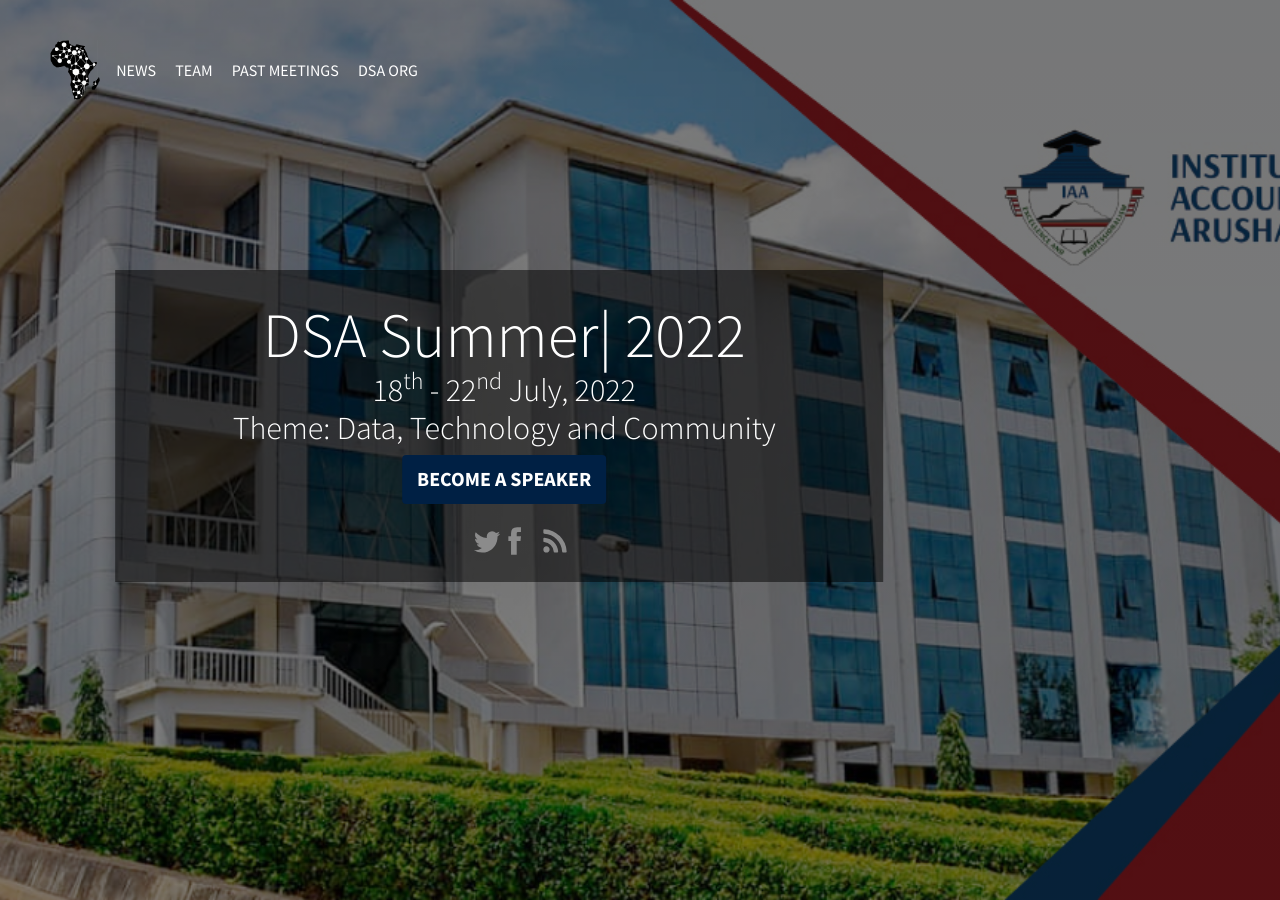
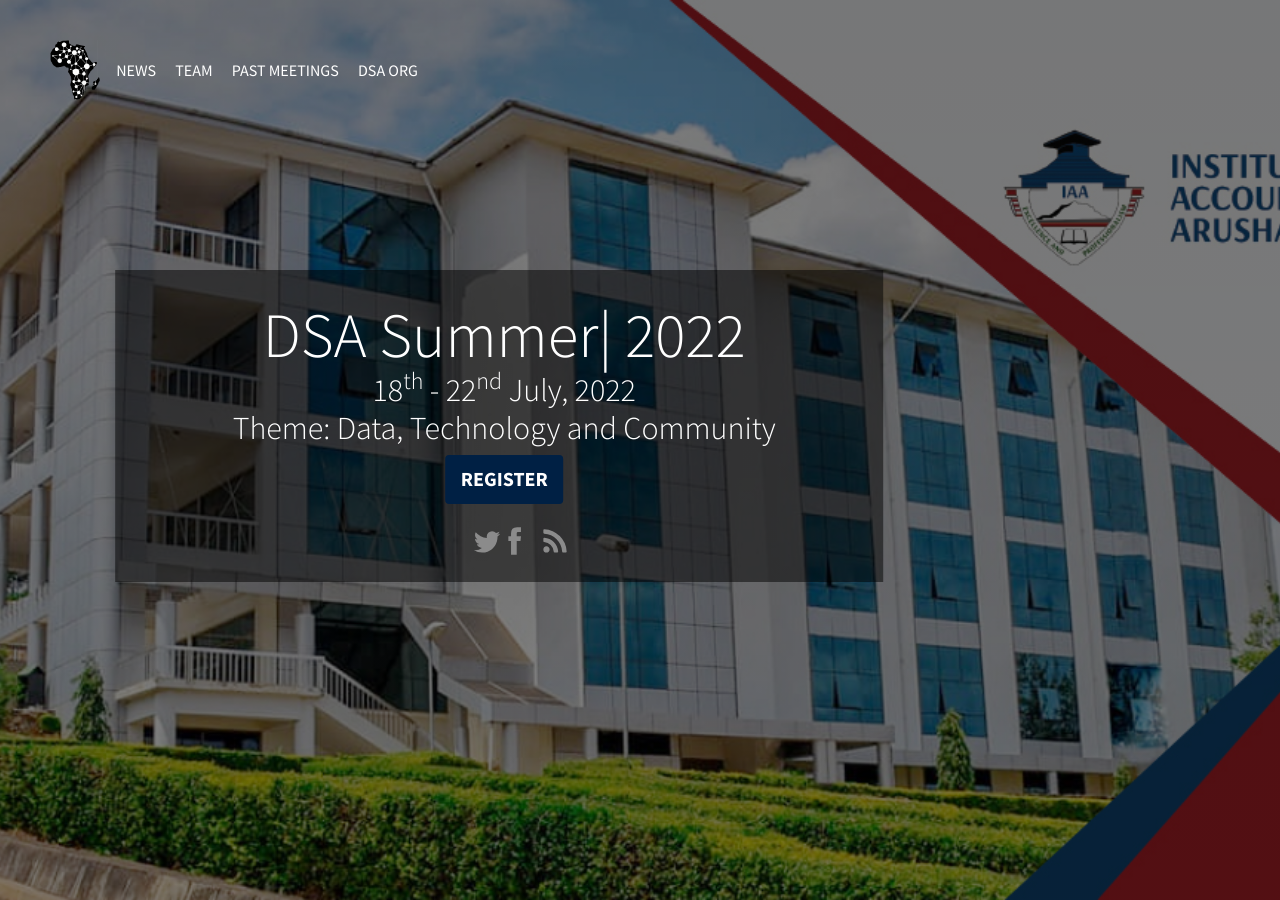
Before and after one commit to datsciafrica/dsa2022arusha, a Jekyll site: the page built from index.html, in a window 1280 px wide and 900 px high. Built offline with Jekyll 4.4.1, drawn with Linux system fonts in a browser that asks for light colours; nearby versions of some CDN libraries; some web fonts are replaced; comment, search, counter and statistics services are not loaded.

Commit message:
added the register button

```diff
--- a/_config.yml
+++ b/_config.yml
@@ -65,7 +65,7 @@ eventDate: "18<sup>th</sup> - 22<sup>nd</sup> July, 2022"
 typeoutTextValues: '"Event", "Field Work", "Summer School", "Workshop"'
 typeoutFallback: "Event"
 heroButtons:
- - {link: "#", text: "Become a speaker"}
+ - {link: "#latest-news", text: " Register "}
 # - {permalink: "/#tickets", text: "Buy tickets"}
 #heroImage: "makerere-main.jpg"
 # Photo by Damian Patkowski on Unsplash
```
Also changed, not shown: 12 other files.
